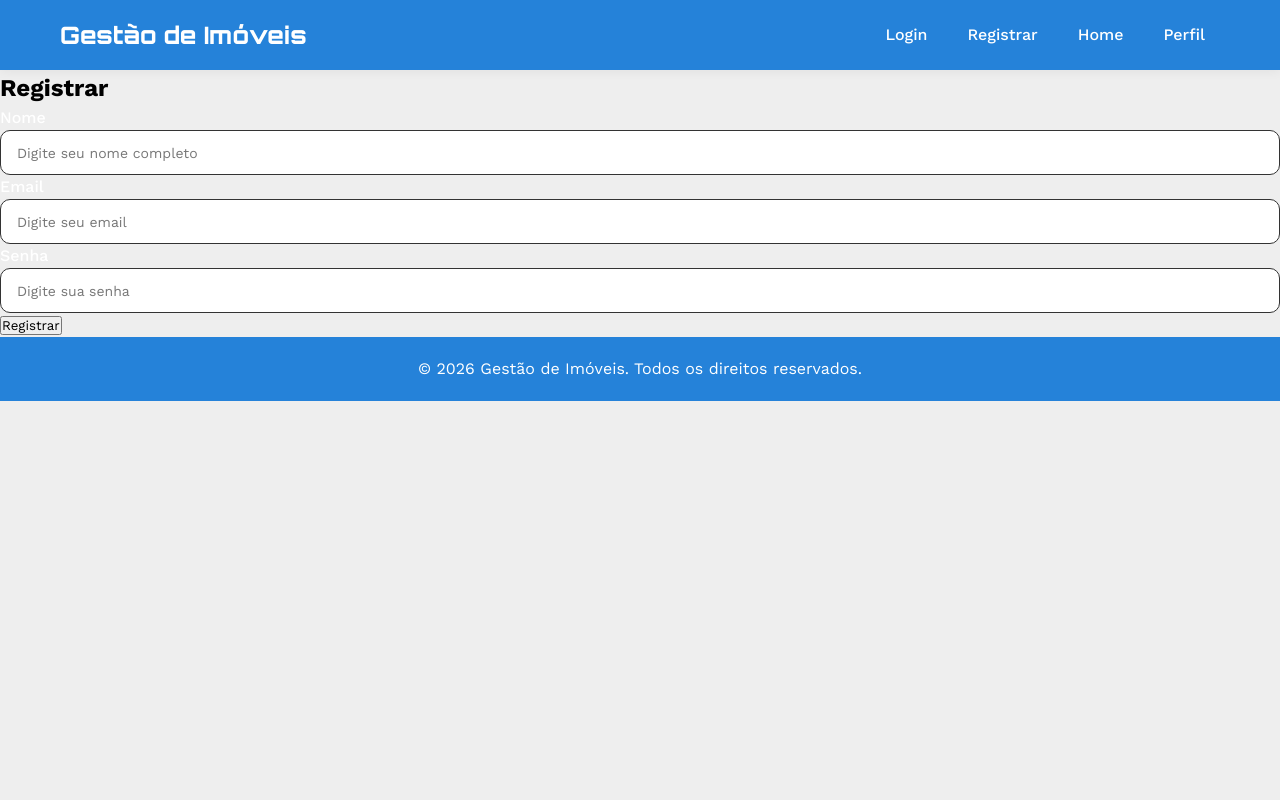
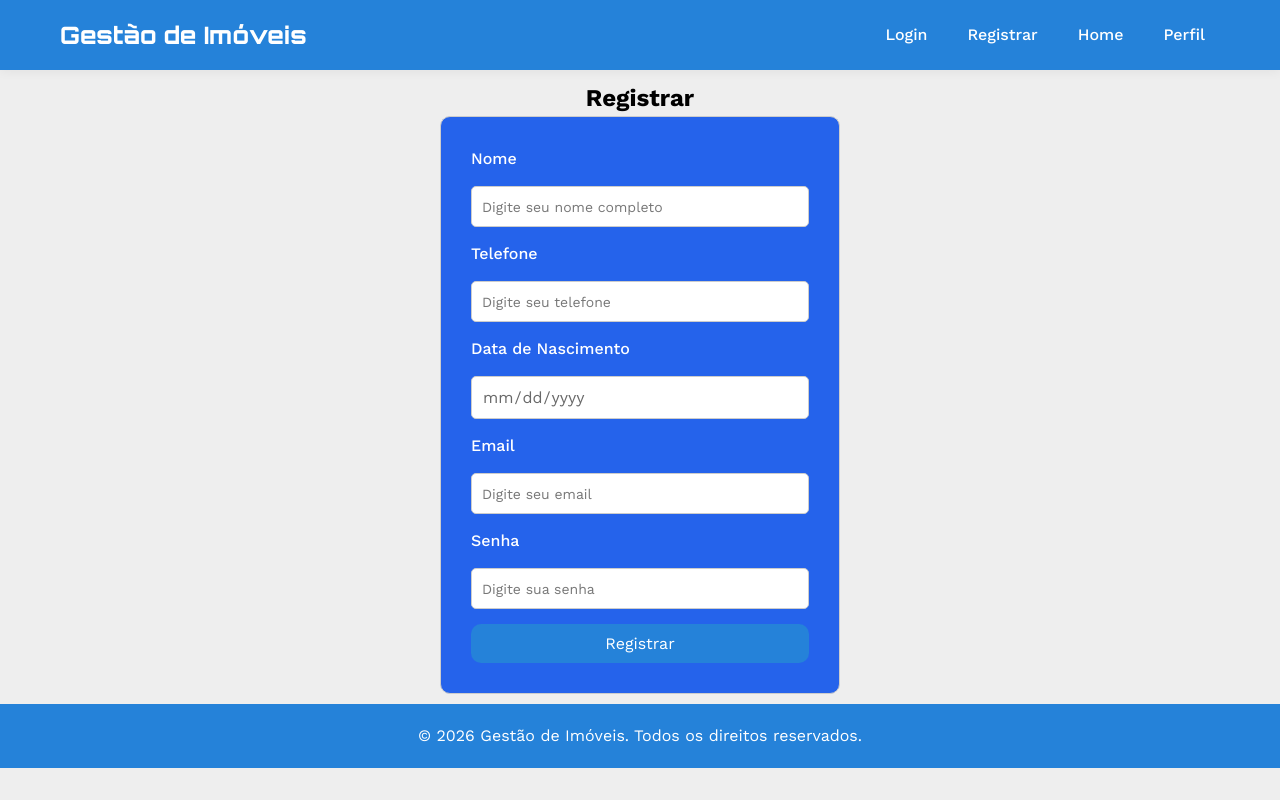
Before and after one commit to Wellington-Silva/Property-Management, a React (Vite) app: page /register in a window 1280 px wide. Built offline with nearby package versions, Linux system fonts and the light colour scheme.

Commit message:
Customize interface

```diff
--- a/src/pages/Register/index.tsx
+++ b/src/pages/Register/index.tsx
@@ -11,6 +11,12 @@ export function Register() {
                 <Label htmlFor="name">Nome</Label>
                 <Input type="text" id="name" name="name" placeholder="Digite seu nome completo" />
 
+                <Label htmlFor="phone">Telefone</Label>
+                <Input type="text" id="phone" name="phone" placeholder="Digite seu telefone" />
+
+                <Label htmlFor="birthDate">Data de Nascimento</Label>
+                <Input type="date" id="birthDate" name="birthDate" />
+
                 <Label htmlFor="email">Email</Label>
                 <Input type="email" id="email" name="email" placeholder="Digite seu email" />
 
--- a/src/pages/Register/styles.css
+++ b/src/pages/Register/styles.css
@@ -0,0 +1,42 @@
+.container-register {
+    display: flex;
+    flex-direction: column;
+    align-items: center;
+    justify-content: center;
+    height: 100%;
+    margin: 10px;
+}
+
+.form-data {
+    display: flex;
+    flex-direction: column;
+    gap: 15px;
+    background-color: #2563eb;
+    width: 100%;
+    max-width: 400px;
+    padding: 30px;
+    border: 1px solid #ccc;
+    border-radius: 10px;
+}
+
+.form-data input {
+    padding: 10px;
+    border: 1px solid #ccc;
+    border-radius: 5px;
+    font-size: 16px;
+}
+
+.form-data .register-btn {
+    padding: 10px;
+    background-color: var(--primary-color);
+    color: white;
+    border: none;
+    border-radius: 10px;
+    font-size: 16px;
+    cursor: pointer;
+}
+
+.button:hover {
+    background-color: var(--primary-hover);
+    transform: translateY(-1px);
+}
```
